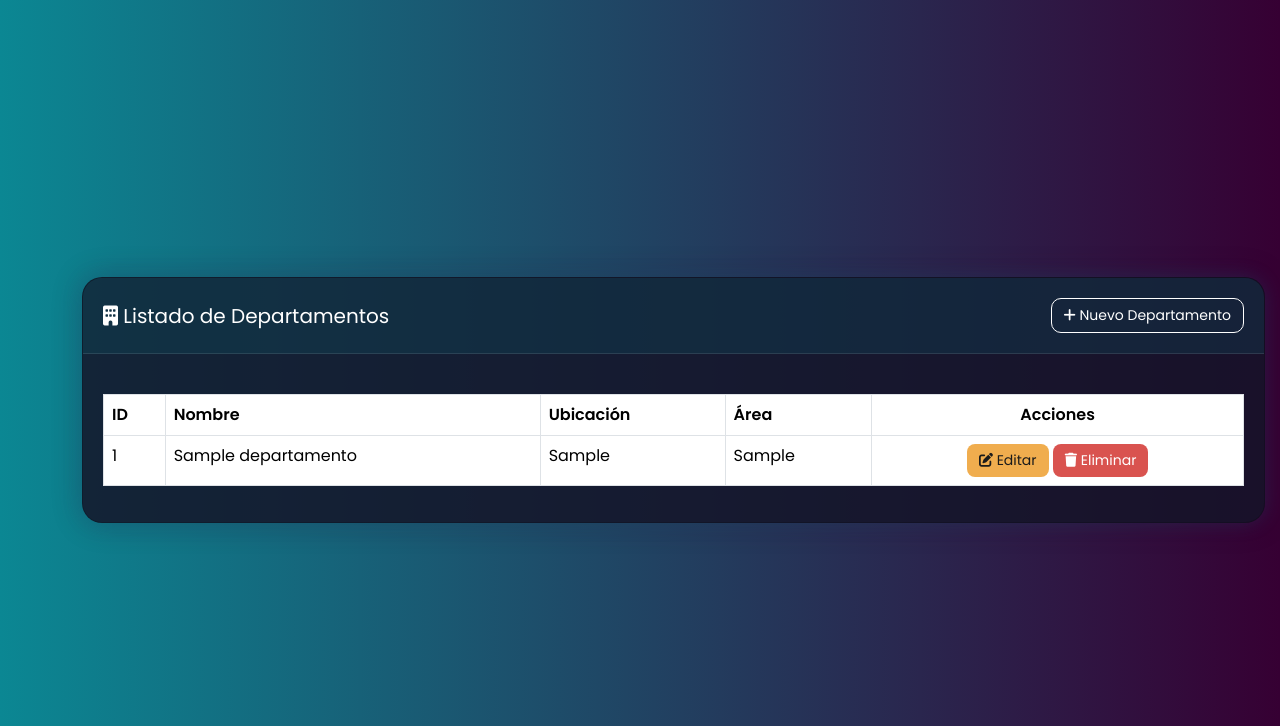
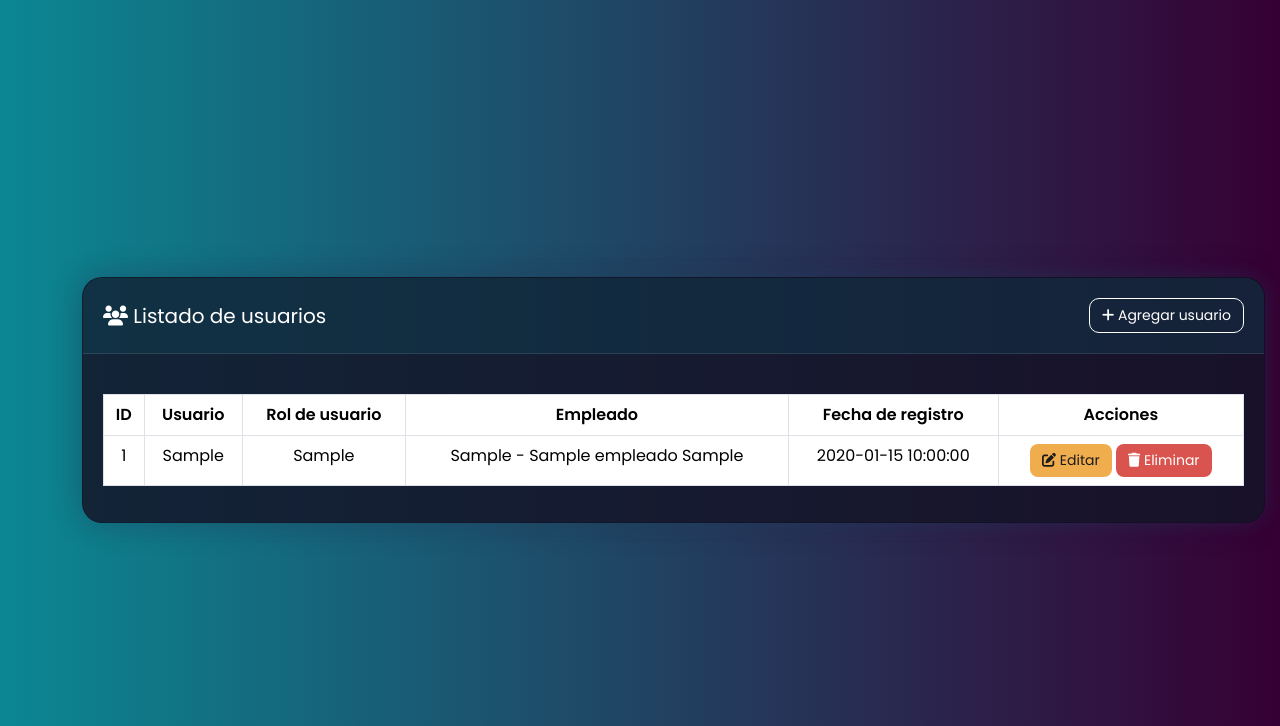
Before and after one commit to AlxsDnt04/SistemaRolV2, a PHP site: page /listar.php in a window 1280 px wide. Shown: the top 726 px of the page. Run offline with PHP 8.4, Linux system fonts and the light colour scheme; tables that the repository leaves empty or names only in its code hold one stand-in row (values such as "Sample post").

Commit message:
Refactor user management: update user deletion and CRUD methods; enhance user listing and form handling

```diff
--- a/models/Usuarios.php
+++ b/models/Usuarios.php
@@ -11,13 +11,50 @@ class Usuarios
         $this->db = Database::connect();
     }
     // método para crear un nuevo usuario
-    public function crearUsuario($usuario, $clave, $rol, $ci_empleado) {
+    public function crearUsuario($usuario, $clave, $rol, $ci_empleado)
+    {
         $hash = password_hash($clave, PASSWORD_DEFAULT);
         $stmt = $this->db->prepare("INSERT INTO usuarios (usuario, clave, rol, ci_empleado) VALUES (?, ?, ?, ?)");
         return $stmt->execute([$usuario, $hash, $rol, $ci_empleado]);
     }
+    // método para obtener todos los usuarios
+    public function obtenerTodosUsuarios()
+    {
+        $stmt = $this->db->query("SELECT u.id, u.usuario, u.clave, u.rol, e.ci_empleado, e.nombre, e.apellido, u.fecha_user FROM usuarios u INNER JOIN empleado e ON u.ci_empleado = e.ci_empleado;");
+        return $stmt->fetchAll(PDO::FETCH_ASSOC);
+    }
 
+    //metodo para actualizar el usurio
+    public function actualizarUsuario($data)
+    {
+        if (empty($data['id']) || !is_numeric($data['id'])) {
+            throw new InvalidArgumentException("El campo 'id' es obligatorio y debe ser numérico.");
+        }
+        $stmt = $this->db->prepare("UPDATE usuarios SET usuario = ?, clave = ?, rol = ?, ci_empleado = ? WHERE id = ?");
+        $hash = password_hash($data['clave'], PASSWORD_DEFAULT);
+        return $stmt->execute([$data['usuario'], $hash, $data['rol'], $data['ci_empleado'], $data['id']]);
+    }
 
+    // consultar un usuario por id
+    public function obtenerUsuarioPorId($id)
+    {
+        if (empty($id) || !is_numeric($id)) {
+            throw new InvalidArgumentException("El campo 'id' es obligatorio y debe ser numérico.");
+        }
+        $stmt = $this->db->prepare("SELECT * FROM usuarios WHERE id = ?");
+        $stmt->execute([$id]);
+        return $stmt->fetch(PDO::FETCH_ASSOC);
+    }
+
+    // método para eliminar un usuario
+    public function eliminarUsuario($id)
+    {
+        if (empty($id) || !is_numeric($id)) {
+            throw new InvalidArgumentException("El campo 'id' es obligatorio y debe ser numérico.");
+        }
+        $stmt = $this->db->prepare("DELETE FROM usuarios WHERE id = ?");
+        return $stmt->execute([$id]);
+    }
     /* public function crear($data)
     {
         if (empty($data['ci_empleado']) || !is_numeric($data['ci_empleado'])) {
--- a/view/usuarios/listar.php
+++ b/view/usuarios/listar.php
@@ -1,7 +1,7 @@
 <?php
-require_once '../../models/Departamento.php';
-$departamento = new Departamento();
-$departamento = $departamento->obtenerTodos();
+require_once '../../models/Usuarios.php';
+$usuarios = new Usuarios();
+$userQuery = $usuarios->obtenerTodosUsuarios();
 ?>
 <!DOCTYPE html>
 <html lang="es">
@@ -12,42 +12,42 @@ $departamento = $departamento->obtenerTodos();
   <link rel="stylesheet" href="https://cdnjs.cloudflare.com/ajax/libs/font-awesome/6.5.0/css/all.min.css">
   <link href="https://cdn.jsdelivr.net/npm/bootstrap@5.3.3/dist/css/bootstrap.min.css" rel="stylesheet">
   <link rel="stylesheet" href="../../assets/css/listado.css">
-  <link rel="stylesheet" href="../../assets/css/tablaListas.css">
-
 </head>
 
 <body>
   <div class="container">
     <div class="card">
       <div class="card-header d-flex justify-content-between align-items-center">
-        <h5 class="mb-0"><i class="fa-solid fa-building"></i> Listado de Departamentos</h5>
+        <h5 class="mb-0"><i class="fa-solid fa-users"></i> Listado de usuarios</h5>
         <a href="formulario.php" class="btn btn-outline-light btn-sm">
-          <i class="fa-solid fa-plus"></i> Nuevo Departamento</a>
+          <i class="fa-solid fa-plus"></i> Agregar usuario</a>
       </div>
       <div class="card-body">
         <table class="table table-bordered table-hover">
           <thead>
             <tr>
-              <th>ID</th>
-              <th>Nombre</th>
-              <th>Ubicación</th>
-              <th>Área</th>
+              <th class="text-center">ID</th>
+              <th class="text-center">Usuario</th>
+              <th class="text-center">Rol de usuario</th>
+              <th class="text-center">Empleado</th>
+              <th class="text-center">Fecha de registro</th>
               <th class="text-center">Acciones</th>
             </tr>
           </thead>
           <tbody>
-            <?php if (!empty($departamento)) : ?>
-              <?php foreach ($departamento as $dep) : ?>
-                <tr>
-                  <td><?= htmlspecialchars($dep['id_departamento']) ?></td>
-                  <td><?= htmlspecialchars($dep['nombre']) ?></td>
-                  <td><?= htmlspecialchars($dep['ubicacion']) ?></td>
-                  <td><?= htmlspecialchars($dep['area']) ?></td>
+            <?php if (!empty($userQuery)) : ?>
+              <?php foreach ($userQuery as $UQ) : ?>
+                <tr class="text-center">
+                  <td><?= htmlspecialchars($UQ['id']) ?></td>
+                  <td><?= htmlspecialchars($UQ['usuario']) ?></td>
+                  <td><?= htmlspecialchars($UQ['rol']) ?></td>
+                  <td><?= htmlspecialchars($UQ['ci_empleado'] . ' - ' . $UQ['nombre'].' '.$UQ['apellido']) ?></td>
+                  <td><?= htmlspecialchars($UQ['fecha_user']) ?></td>
                   <td class="text-center">
-                    <a href="formulario.php?id=<?= $dep['id_departamento'] ?>" class="btn btn-warning btn-sm">
+                    <a href="formulario.php?id=<?= $UQ['id'] ?>" class="btn btn-warning btn-sm">
                       <i class="fa-solid fa-pen-to-square"></i> Editar</a>
                     <!-- ELIMINAR -->
-                    <a href="../../controllers/DepartamentoController.php?accion=eliminar&id=<?= $dep['id_departamento'] ?>" class="btn btn-danger btn-sm" onclick="return confirm('¿Estás seguro de que deseas eliminar este departamento?');">
+                    <a href="../../controllers/UsuariosController.php?accion=eliminar&id=<?= $UQ['id'] ?>" class="btn btn-danger btn-sm" onclick="return confirm('¿Estás seguro de que deseas eliminar este usuario?');">
                       <i class="fa-solid fa-trash"></i> Eliminar</a>
                   </td>
                 </tr>
@@ -55,7 +55,7 @@ $departamento = $departamento->obtenerTodos();
               <?php endforeach; ?>
             <?php else : ?>
               <tr>
-                <td colspan="5" class="text-center text-warning">No hay departamentos registrados.</td>
+                <td colspan="6" class="text-center text-warning">No hay usurios registrados.</td>
               </tr>
             <?php endif; ?>
           </tbody>
@@ -63,7 +63,7 @@ $departamento = $departamento->obtenerTodos();
       </div>
     </div>
   </div>
-<!-- alertas -->
+  <!-- alertas -->
   <?php
   if (isset($_GET['success'])): ?>
     <script src="https://cdn.jsdelivr.net/npm/sweetalert2@11"></script>
```
Also changed, not shown: controllers/UsuariosController.php (+4 -7 lines), view/usuarios/formulario.php (+18 -7 lines).
